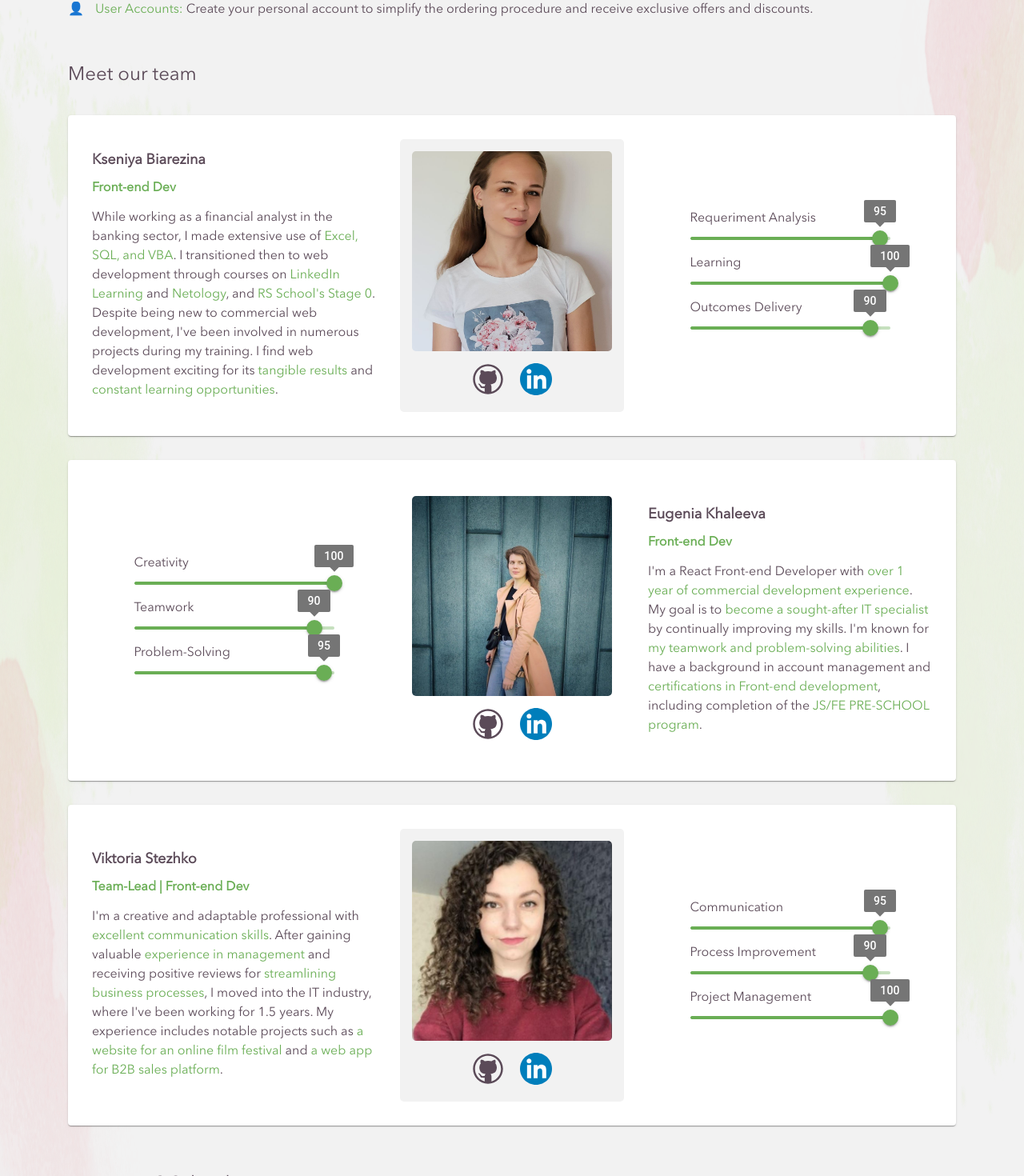
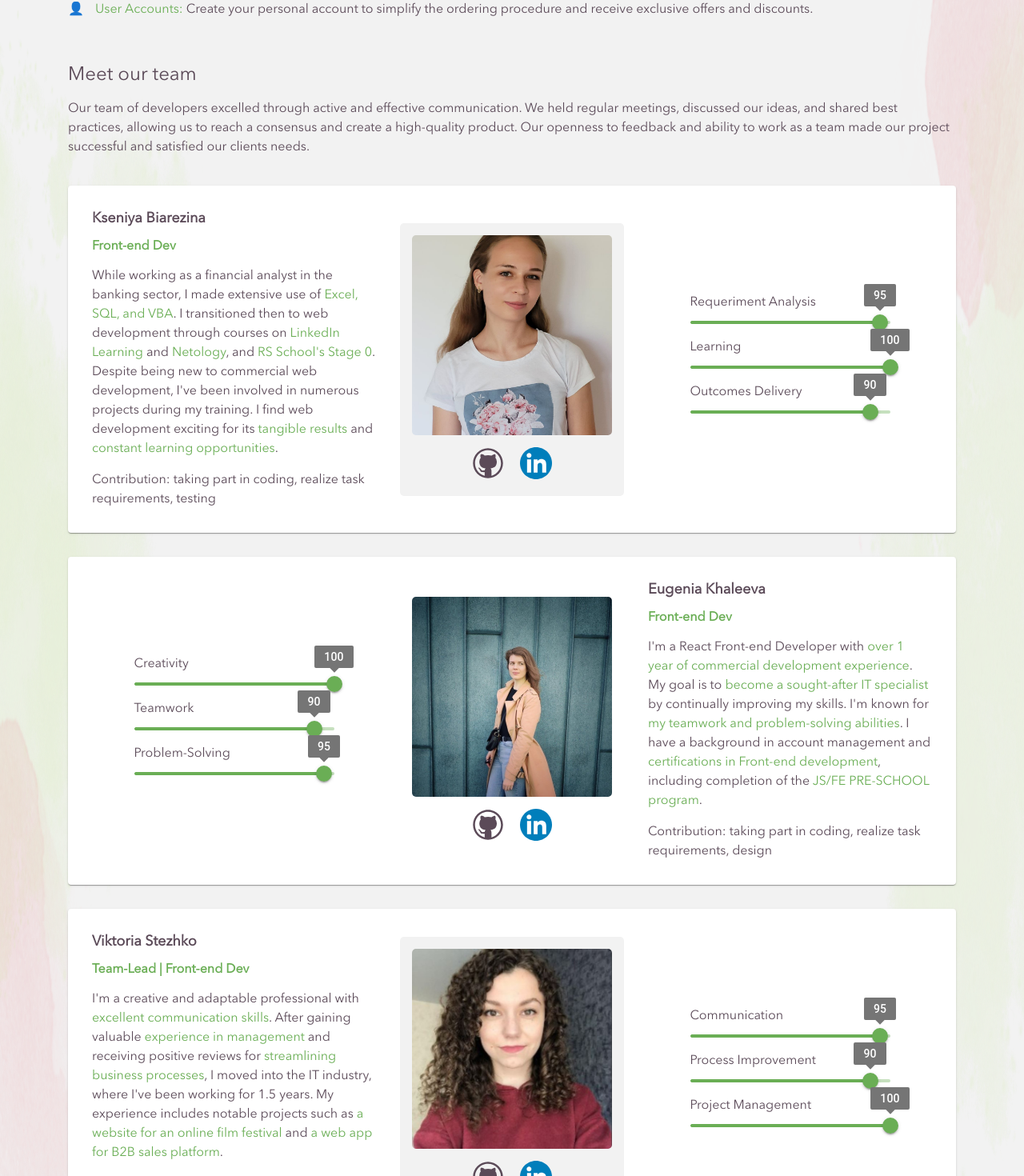
Before and after one commit to vstezhko/flowers-store, a Next.js app: page /about in a window 1280 px wide. Shown: the part 1020-2490 px from the top of the page at 80% size. Built offline with nearby package versions, Linux system fonts and the light colour scheme; no server answers.

Commit message:
FS-160 feat: add contribution and more info about communication

```diff
--- a/app/(main)/about/page.tsx
+++ b/app/(main)/about/page.tsx
@@ -17,6 +17,7 @@ export interface TeamMemberParams {
   githubLink: string;
   linkedinLink: string;
   skills: SkillItem[];
+  contribution: string;
 }
 
 const TeamMembersData: TeamMemberParams[] = [
@@ -40,6 +41,7 @@ const TeamMembersData: TeamMemberParams[] = [
       ['learning', 100],
       ['outcomes delivery', 90],
     ],
+    contribution: 'taking part in coding, realize task requirements, testing',
   },
   {
     name: 'Eugenia Khaleeva',
@@ -60,6 +62,7 @@ const TeamMembersData: TeamMemberParams[] = [
       ['teamwork', 90],
       ['problem-solving', 95],
     ],
+    contribution: 'taking part in coding, realize task requirements, design',
   },
   {
     name: 'Viktoria Stezhko',
@@ -80,6 +83,7 @@ const TeamMembersData: TeamMemberParams[] = [
       ['process improvement', 90],
       ['project management', 100],
     ],
+    contribution: 'taking part in coding, realize task requirements, optimization',
   },
 ];
 
@@ -143,6 +147,12 @@ const About = () => {
         </div>
         <div className='about__item'>
           <h3>Meet our team</h3>
+          <p>
+            Our team of developers excelled through active and effective communication. We held regular meetings,
+            discussed our ideas, and shared best practices, allowing us to reach a consensus and create a high-quality
+            product. Our openness to feedback and ability to work as a team made our project successful and satisfied
+            our clients needs.
+          </p>
           <div className='about__team-members'>
             {TeamMembersData.map((member, index) => (
               <TeamMemberCard key={index} teamMemberData={member} isEven={index % 2 === 0} />
--- a/components/about/TeamMemberCard.tsx
+++ b/components/about/TeamMemberCard.tsx
@@ -41,6 +41,7 @@ const TeamMemberCard = ({ teamMemberData, isEven }: { teamMemberData: TeamMember
         <h4 className='team-member__name'>{teamMemberData.name}</h4>
         <h5 className='team-member__role highlight'>{teamMemberData.role}</h5>
         <div className='team-member__text'>{memoizedHighlightText}</div>
+        <div>Contribution: {teamMemberData.contribution}</div>
       </div>
       <div className='team-member__image-block'>
         <Image className='team-member__image' src={src} onError={() => setSrc(noImage)} alt='Team member photo' />
```
